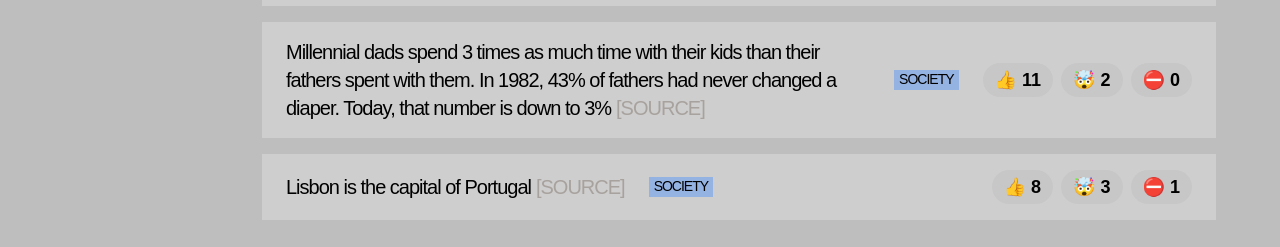
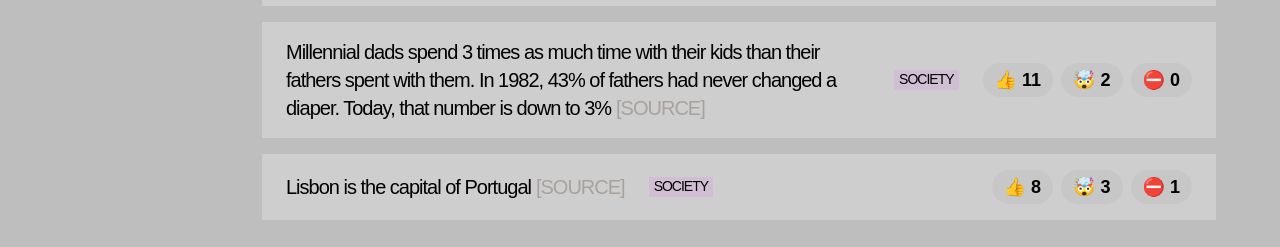
Before and after one commit to opeyer/factopia, a React (Create React App) app: page / in a window 1280 px wide. Shown: the part 306-553 px from the top of the page. Built offline with nearby package versions, Linux system fonts and the light colour scheme; a web font is replaced by a local one.

Commit message:
Background colors for categories in FactList fixed

```diff
--- a/src/App.js
+++ b/src/App.js
@@ -5,6 +5,7 @@ const CATEGORIES = [
   { name: "science", color: "#6ca080" },
   { name: "finance", color: "#bbd8ba" },
   { name: "culture", color: "#d2bed4" },
+  { name: "society", color: "#d2bed4" },
   { name: "entertainment", color: "#d8aabf" },
   { name: "health", color: "#d8aaaa" },
   { name: "history", color: "#d8c6aa" },
@@ -92,7 +93,14 @@ function FactList() {
                 [SOURCE]
               </a>
             </p>
-            <span className="tag" style={{ backgroundColor: "#94b2e2" }}>
+            <span
+              className="tag"
+              style={{
+                backgroundColor: CATEGORIES.find(
+                  (cat) => cat.name === fact.category
+                )?.color,
+              }}
+            >
               {fact.category}
             </span>
             <div className="vote-buttons">
```
